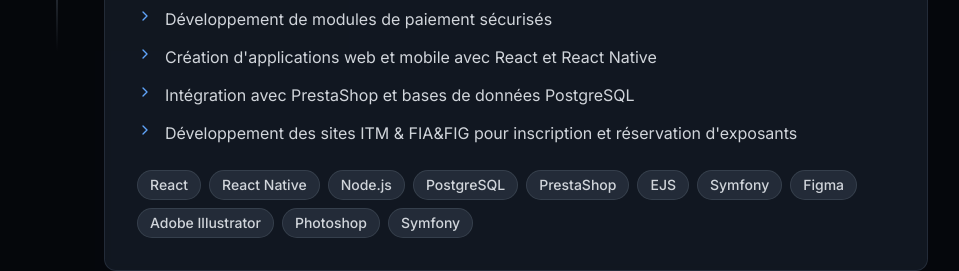
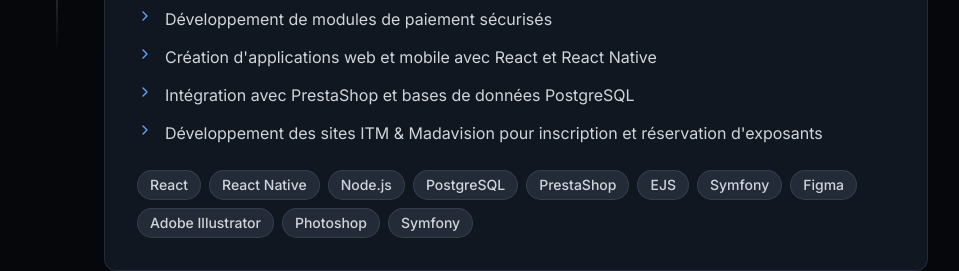
Before and after one commit to HelisoaNandrianina/PortFolio, a React (Vite) app: page / in a window 1280 px wide. Shown: the part 3760-4031 px from the top of the page, without its empty margins (160-1119 px from the left). Built offline with nearby package versions, Linux system fonts and the light colour scheme.

Commit message:
ajout Madavision

```diff
--- a/src/components/Experience.tsx
+++ b/src/components/Experience.tsx
@@ -18,7 +18,7 @@
         "Développement de modules de paiement sécurisés",
         "Création d'applications web et mobile avec React et React Native",
         "Intégration avec PrestaShop et bases de données PostgreSQL",
-        "Développement des sites ITM & FIA&FIG pour inscription et réservation d'exposants",
+        "Développement des sites ITM & Madavision pour inscription et réservation d'exposants",
       ],
       technologies: ["React", "React Native", "Node.js", "PostgreSQL", "PrestaShop","EJS","Symfony","Figma","Adobe Illustrator","Photoshop","Symfony"],
       color: "from-blue-500 to-purple-500"
```
